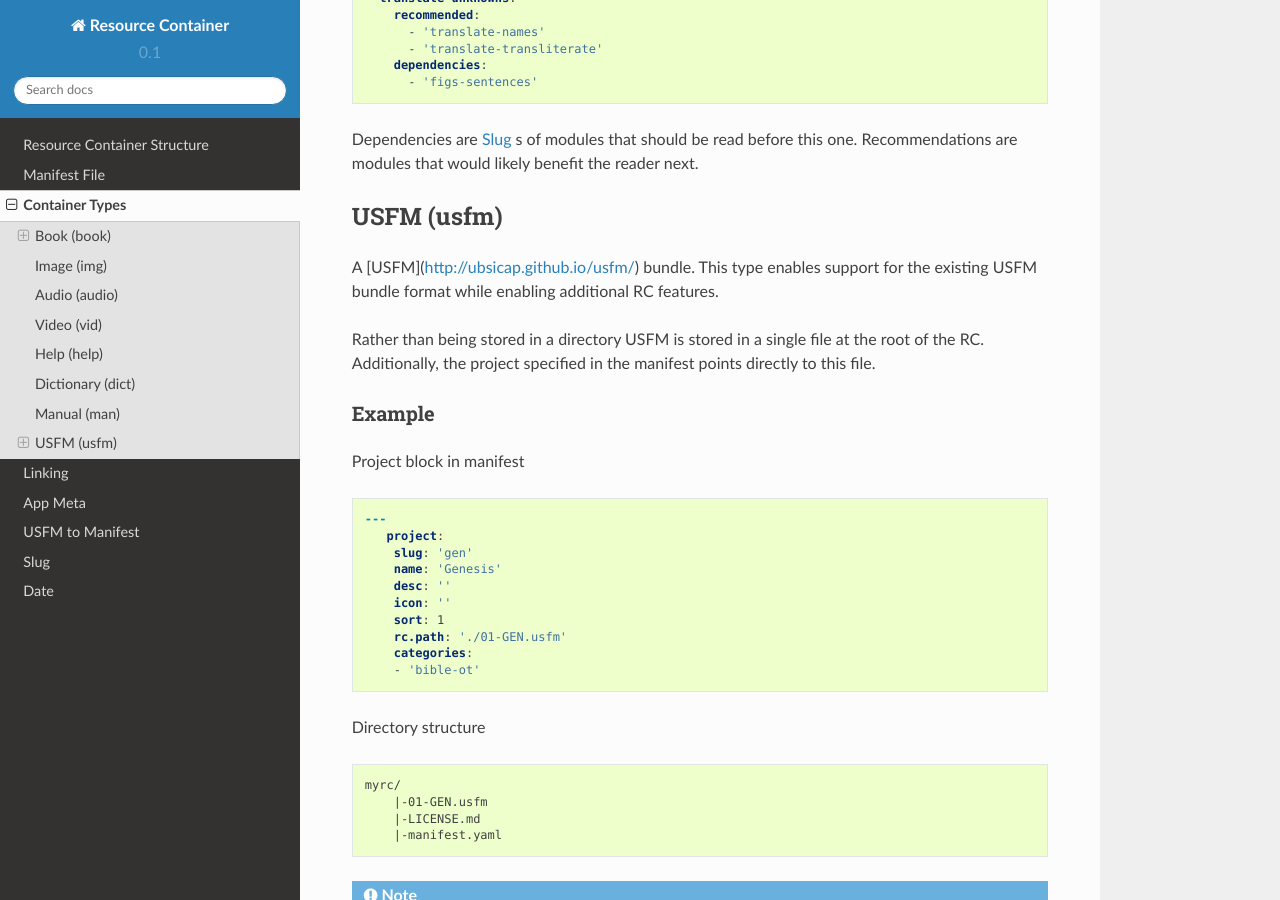
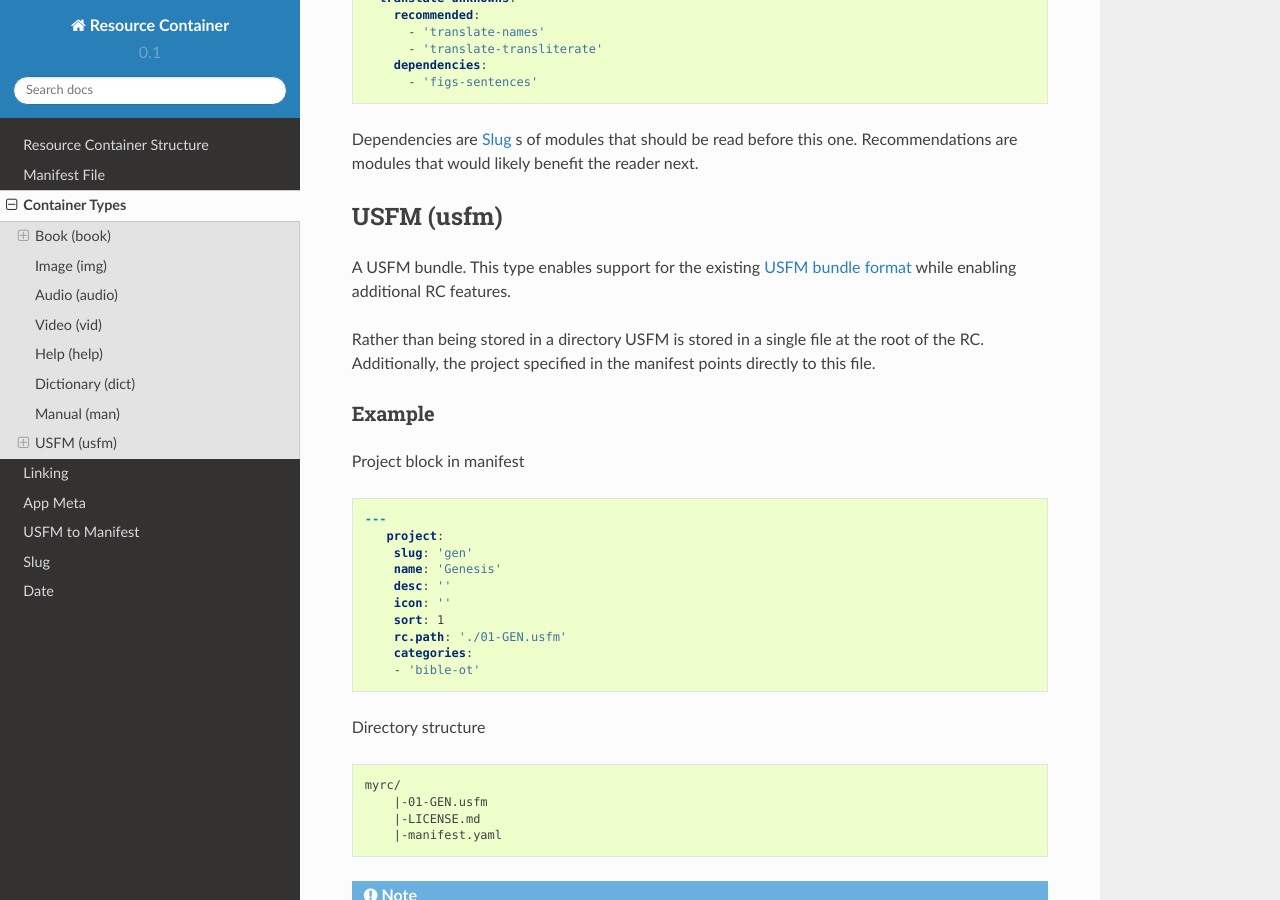
Before and after one commit to unfoldingWord-dev/Resource-Container, a Sphinx documentation site: the page built from docs/container_types.rst, in a window 1280 px wide and 900 px high, scrolled down 4280 px. Built offline with Sphinx 7.4.7 and the Read the Docs theme 2.0.0, drawn with Linux system fonts in a browser that asks for light colours.

Commit message:
fixed usfm link

```diff
--- a/docs/container_types.rst
+++ b/docs/container_types.rst
@@ -236,7 +236,7 @@ Dependencies are :ref:`slug` s of modules that should be read before this one. R
 USFM (usfm)
 -----------
 
-A [USFM](http://ubsicap.github.io/usfm/) bundle. This type enables support for the existing USFM bundle format while enabling additional RC features.
+A USFM bundle. This type enables support for the existing `USFM bundle format <http://ubsicap.github.io/usfm/>`_ while enabling additional RC features.
 
 Rather than being stored in a directory USFM is stored in a single file at the root of the RC.
 Additionally, the project specified in the manifest points directly to this file.
```
